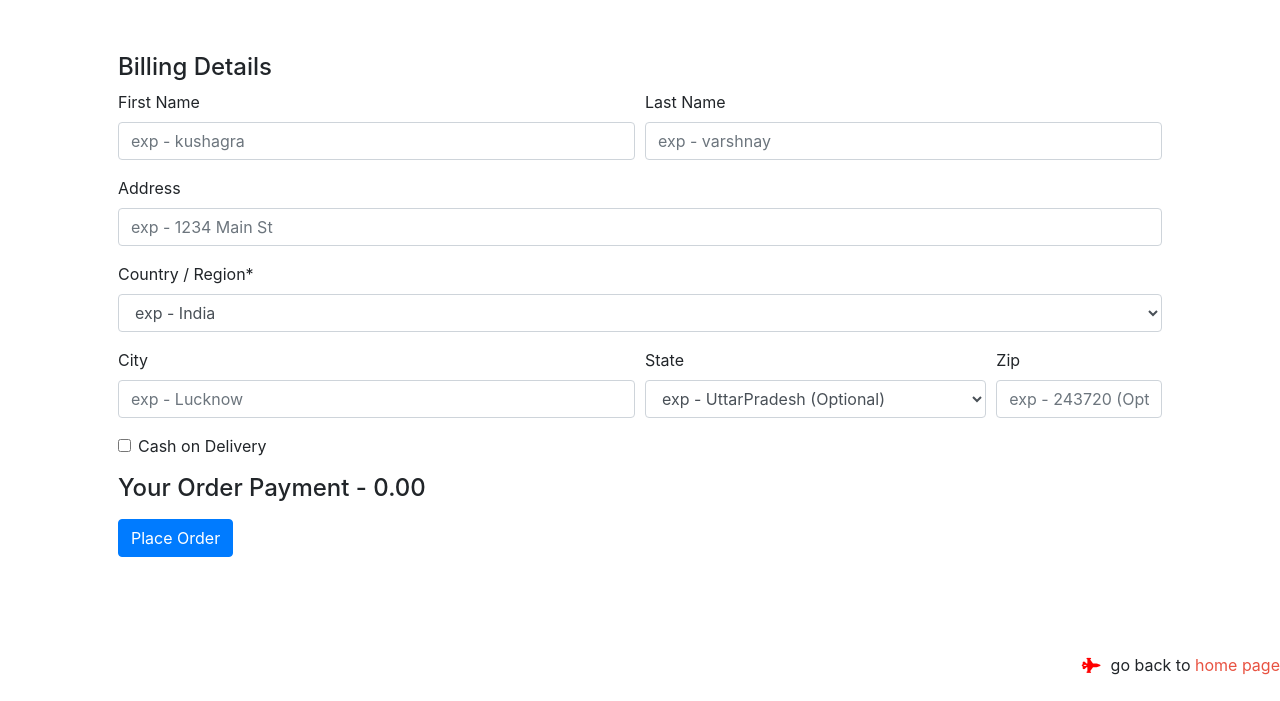
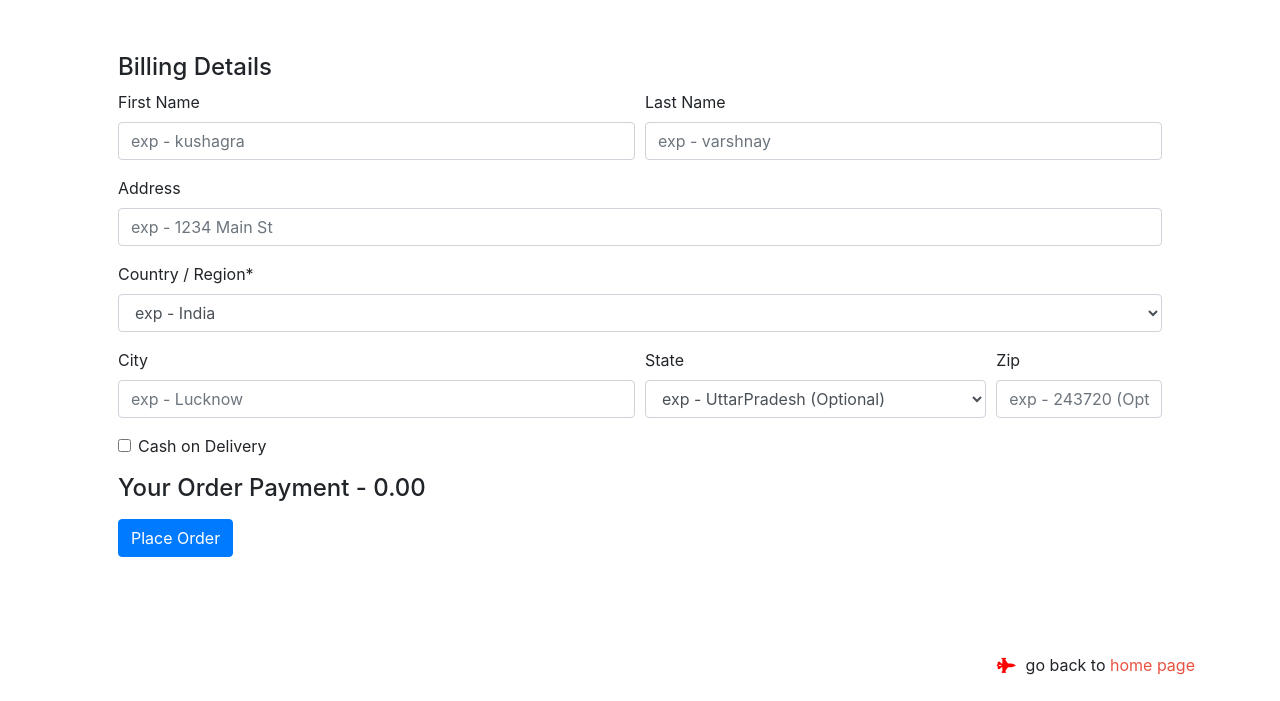
Before and after one commit to githubKushagra/nidhi-grocery, a website: page public/payment.html in a window 1280 px wide. Shown: the part 99-800 px from the top of the page. Drawn offline with nearby package versions, Linux system fonts and the light colour scheme.

Commit message:
changes in payment form

```diff
--- a/public/payment.html
+++ b/public/payment.html
@@ -119,7 +119,13 @@
 
 
 </div>
-    <div class="text-right"><i class="fa fa-fighter-jet" style="color: red; font-size: 15px;"></i>go back to <a href="index.html" style="list-style: none; color: #e74d3cf8;">home page</a></div>
+    <div class="container">
+        <div class="row">
+            <div class="col offset-8">
+                    <div class="text-right"><i class="fa fa-fighter-jet" style="color: red; font-size: 15px;"></i>go back to <a href="index.html" style="list-style: none; color: #e74d3cf8;">home page</a></div>
+            </div>
+        </div>
+    </div>
 
 
 
```
